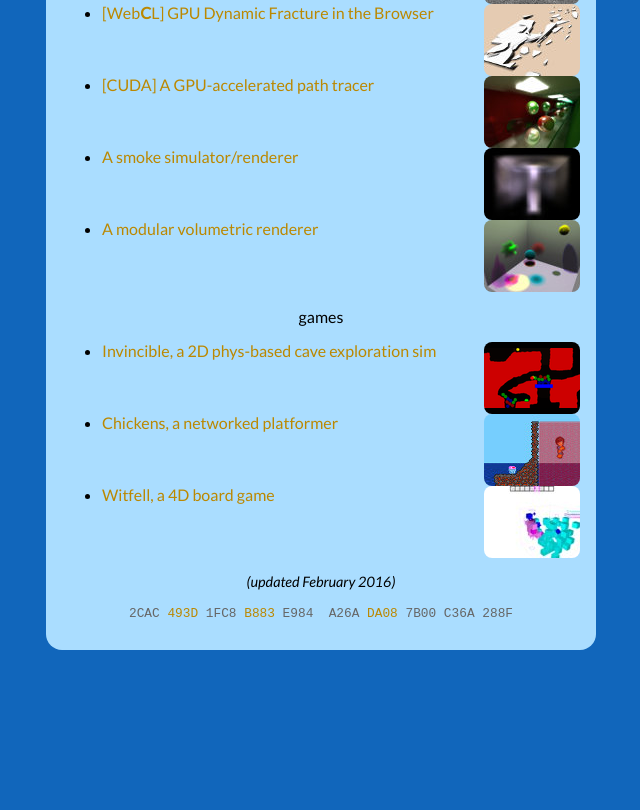
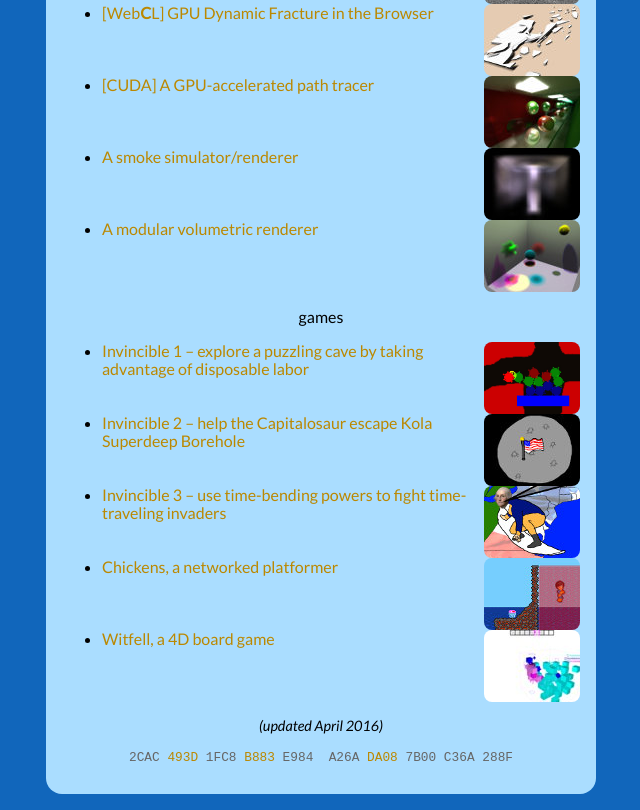
Before and after one commit to kainino0x/kainino0x.github.io, a plain HTML site: page index.html in a window 1280 px wide. Shown: the part 1028-1838 px from the top of the page, without its empty margins (319-959 px from the left). Before the commit the page ends 1694 px from the top, so only its background shows below. Drawn offline with nearby package versions, Linux system fonts and the light colour scheme.

Commit message:
separate games section, and add invincible 2/3

```diff
--- a/index.html
+++ b/index.html
@@ -429,22 +429,55 @@ a:active {
   <ul>
     <li>
       <a href="javascript:;" class="toggler block" data-for="#invincible">
-        <img alt="" class="thumb" src="img/thumb/invincible.png">
+        <img alt="" class="thumb" src="img/thumb/invincible.jpg">
         <div class="thumbtext">
-          Invincible, a 2D phys-based cave exploration sim
+          Invincible 1 &ndash; explore a puzzling cave by taking advantage of disposable labor
         </div>
       </a>
       <div class="closed" id="invincible">
         <div class="caption">
-            <a href="http://www.stwing.upenn.edu/~kainino/invincible/">Invincible (Unity Web Player)</a>
-            (Mar. 2014, Penn Play Game Jam)
+            <a href="http://www.stwing.upenn.edu/~kainino/invincible/">Invincible</a>
+            (Mar. 2014, Penn Play Game Jam &ldquo;Exploration&rdquo;, team of 2)
         </div>
         <a href="http://www.stwing.upenn.edu/~kainino/invincible/">
           <img alt="" src="img/invincible.png" class="imgfit">
         </a>
       </div>
     </li>
-    <!-- TODO: Invincible 2, Invincible 3 -->
+    <li>
+      <a href="javascript:;" class="toggler block" data-for="#invincible2">
+        <img alt="" class="thumb" src="img/thumb/invincible2.jpg">
+        <div class="thumbtext">
+          Invincible 2 &ndash; help the Capitalosaur escape Kola Superdeep Borehole
+        </div>
+      </a>
+      <div class="closed" id="invincible2">
+        <div class="caption">
+            <a href="http://www.stwing.upenn.edu/~kainino/invincible2/">Invincible 2</a>
+            (Mar. 2015, Penn Play Game Jam &ldquo;Space&rdquo;, team of 3)
+        </div>
+        <a href="http://www.stwing.upenn.edu/~kainino/invincible2/">
+          <img alt="" src="img/invincible2.png" class="imgfit">
+        </a>
+      </div>
+    </li>
+    <li>
+      <a href="javascript:;" class="toggler block" data-for="#invincible3">
+        <img alt="" class="thumb" src="img/thumb/invincible3.jpg">
+        <div class="thumbtext">
+          Invincible 3 &ndash; use time-bending powers to fight time-traveling invaders
+        </div>
+      </a>
+      <div class="closed" id="invincible3">
+        <div class="caption">
+            <a href="http://www.stwing.upenn.edu/~kainino/invincible3/">Invincible 3</a>
+            (Mar. 2016, Penn Play Game Jam &ldquo;Time&rdquo;, team of 3)
+        </div>
+        <a href="http://www.stwing.upenn.edu/~kainino/invincible3/">
+          <img alt="" src="img/invincible3.jpg" class="imgfit">
+        </a>
+      </div>
+    </li>
     <li>
       <a href="javascript:;" class="toggler block" data-for="#chickens">
         <img alt="" class="thumb" src="img/thumb/chickens.jpg">
@@ -478,7 +511,7 @@ a:active {
   </ul>
 
   <p class="note small">
-    (updated February 2016)
+    (updated April 2016)
   </p>
 
   <p id="gpg">
```
Also changed, not shown: img/chickens.png, img/golshader.png, img/invincible.png, img/invincible2.png (added), img/invincible3.jpg (added), img/manyshatter.png, img/thumb/invincible.jpg (added), img/thumb/invincible.png (deleted), img/thumb/invincible2.jpg (added), img/thumb/invincible3.jpg (added), img/witfell.png.
